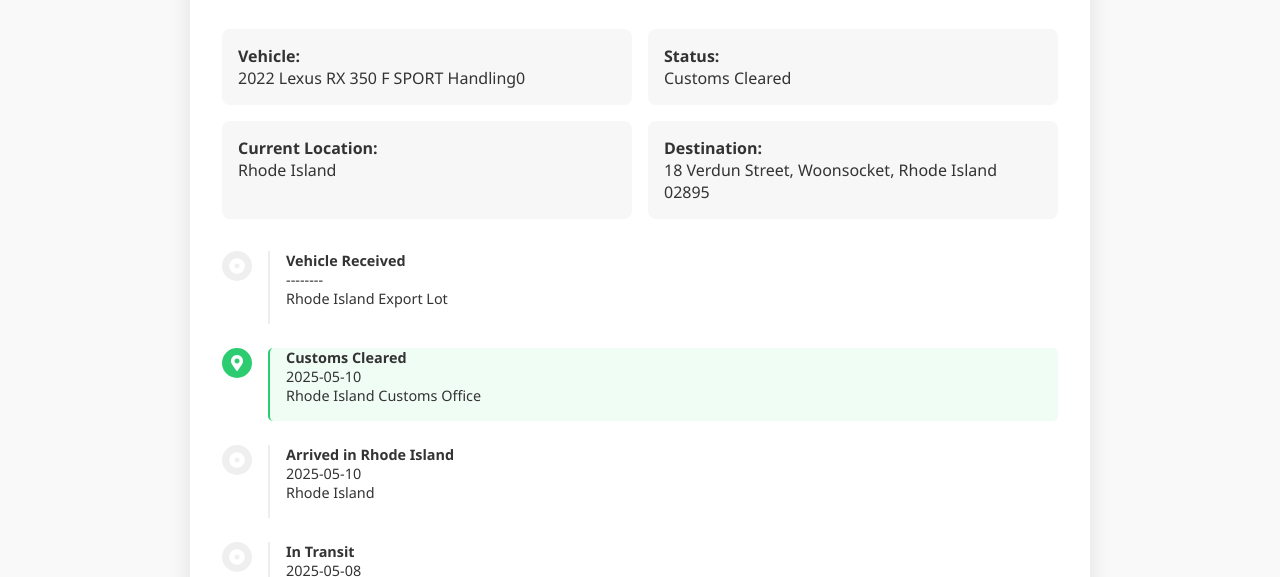
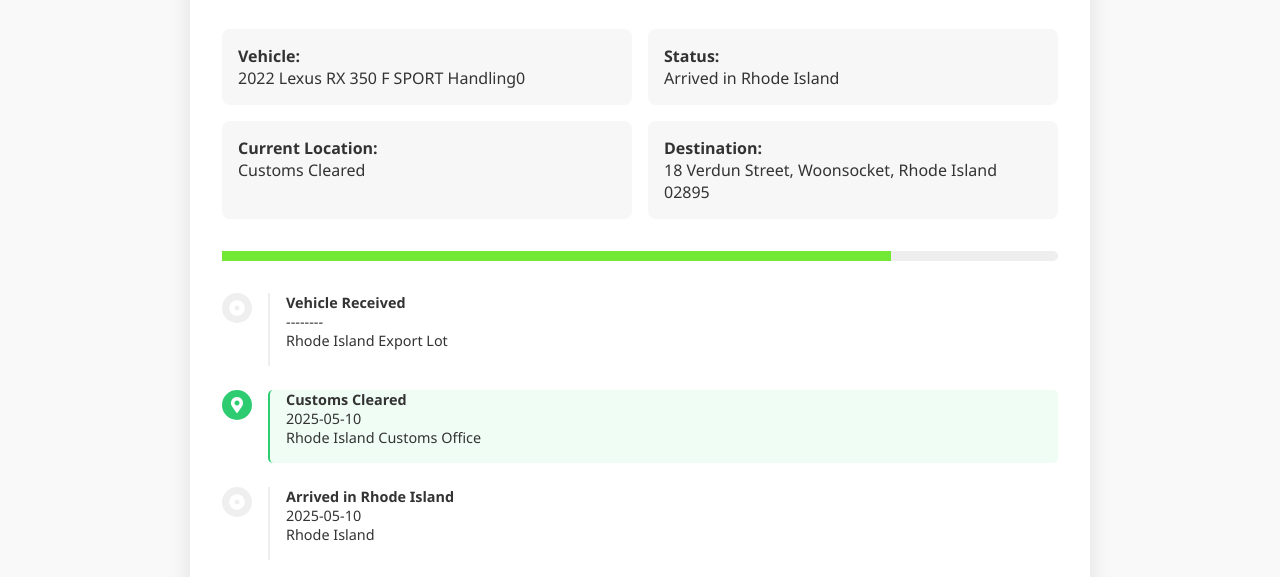
Before and after one commit to jonhtan-ceo/Global, a plain HTML site: page details.html in a window 1280 px wide. Shown: the part 208-785 px from the top of the page. Drawn offline with Linux system fonts and the light colour scheme.

Commit message:
Update details.html

```diff
--- a/details.html
+++ b/details.html
@@ -210,17 +210,17 @@
       </div>
       <div>
         <strong>Status:</strong>
-        <p>Customs Cleared</p>
+        <p>Arrived in Rhode Island</p>
       </div>
       <div>
         <strong>Current Location:</strong>
-        <p>Rhode Island</p>
+        <p>Customs Cleared</p>
       </div>
       <div>
         <strong>Destination:</strong>
         <p>18 Verdun Street, Woonsocket, Rhode Island 02895</p>
       </div>
-    </div
+    </div>
 
     <div class="progress-bar">
       <div class="progress-fill" style="width: 80%"></div>
@@ -237,7 +237,7 @@
           model: 'RX350',
           year: 2022
         },
-        status: 'Customs Cleared',
+        status: 'Arrived in Rhode Island',
         currentLocation: 'Seattle Highway 15',
         destination: '18 Verdun Street, Woonsocket, Rhode Island 02895',
         updates: [
```
